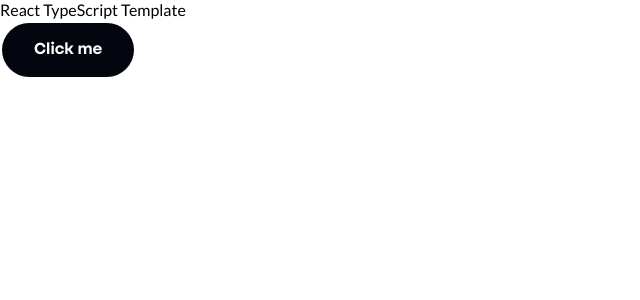
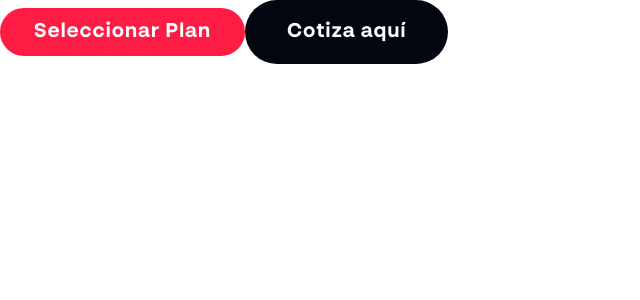
Before and after one commit to denv17/frontend-challengue, a React (Vite) app: page / in a window 1280 px wide. Shown: the top 300 px of the page, without its empty margins (0-640 px from the left). Built offline with nearby package versions, Linux system fonts and the light colour scheme.

Commit message:
feat: add button styles

```diff
--- a/src/App.tsx
+++ b/src/App.tsx
@@ -1,13 +1,20 @@
-import Button from '@/components/Button/Button';
+import Button from "@/components/Button/Button";
 
 function App() {
-
   return (
     <div>
-      <h1>React TypeScript Template</h1>
-      <Button label="Click me" onClick={() => console.log('Button clicked')} />
+      <Button
+        label="Seleccionar Plan"
+        variant="primary"
+        onClick={() => console.log("Button clicked")}
+      />
+      <Button
+        label="Cotiza aquí"
+        size="lg"
+        onClick={() => console.log("Button clicked")}
+      />
     </div>
-  )
+  );
 }
 
-export default App
+export default App;
--- a/src/components/Button/Button.module.css
+++ b/src/components/Button/Button.module.css
@@ -1,23 +1,51 @@
 .btn {
-  background-color: #4caf50;
+  align-items: center;
+  background-color: transparent;
   border-radius: var(--rounded-full);
   border: none;
+  border: var(--border-2) solid transparent;
   color: var(--white);
-  cursor: pointer;
-  display: inline-block;
+  display: inline-flex;
   font-family: var(--font-primary);
-  font-size: 16px;
+  font-size: var(--text-lg);
   font-weight: var(--font-bold);
-  margin: 4px 2px;
-  padding: 15px 32px;
+  justify-content: center;
+  letter-spacing: var(--tracking-wider);
+  line-height: var(--leading-none);
   text-align: center;
-  text-decoration: none;
+  transition: background-color 0.3s, border-color 0.3s, color 0.3s;
 }
 
 .btn--primary {
   background-color: var(--red);
+
+  &:hover {
+    background-color: var(--white);
+    border-color: var(--red);
+    color: var(--red);
+  }
 }
 
 .btn--secondary {
   background-color: var(--black);
+
+  &:hover {
+    background-color: var(--white);
+    border-color: var(--black);
+    color: var(--black);
+  }
 }
+
+.btn--md {
+  padding: var(--spacing-3) var(--spacing-8);
+}
+
+.btn--lg {
+  padding: var(--spacing-4) var(--spacing-10);
+}
+
+@media (min-width: 1024px) {
+  .btn--lg {
+    padding: var(--spacing-5) var(--spacing-10);
+  }
+}
--- a/src/components/Button/Button.tsx
+++ b/src/components/Button/Button.tsx
@@ -1,9 +1,21 @@
-import { ButtonProps } from '@/types/types';
-import styles from './Button.module.css';
+import { ButtonProps } from "@/types/types";
+import styles from "./Button.module.css";
 
-function Button({ label, variant = 'secondary', onClick }: ButtonProps): JSX.Element {
+function Button({
+  label,
+  variant = "secondary",
+  size = "md",
+  onClick,
+}: ButtonProps): JSX.Element {
   return (
-    <button className={`${styles.btn} ${styles[`btn--${variant}`]}`} onClick={onClick}>{label}</button>
+    <button
+      className={`${styles.btn} ${styles[`btn--${variant}`]} ${
+        styles[`btn--${size}`]
+      }`}
+      onClick={onClick}
+    >
+      {label}
+    </button>
   );
 }
 
--- a/src/css/preflight.css
+++ b/src/css/preflight.css
@@ -27,6 +27,7 @@
 
 html,
 :host {
+  color: var(--navy-blue);
   line-height: var(--leading-normal);
   /* 1 */
   -webkit-text-size-adjust: 100%;
--- a/src/css/variables.css
+++ b/src/css/variables.css
@@ -42,10 +42,19 @@
 
   /* Line Heights */
   --leading-none: 1;
-  --leading-tight: 1.2;
+  --leading-tight: 1.25;
+  --leading-snug: 1.375;
   --leading-normal: 1.5;
   --leading-relaxed: 1.625;
   --leading-loose: 2;
+
+  /* Letter Spacing */
+  --tracking-tighter: -0.04em;
+  --tracking-tight: -0.02em;
+  --tracking-normal: 0;
+  --tracking-wide: 0.02em;
+  --tracking-wider: 0.04em;
+  --tracking-widest: 0.8em;
 
   /* Spacing */
   --spacing-0: 0;
@@ -87,6 +96,12 @@
   --rounded-lg: var(--spacing-4);
   --rounded-full: 9999px;
 
+  /* Border Width */
+  --border-0: 0;
+  --border-1: 1px;
+  --border-2: 2px;
+  --border-3: 3px;
+
   /* Shadows */
   --shadow-lg: box-shadow: 0px 1px 32px 0px #AEACF359;
 }
--- a/src/types/types.ts
+++ b/src/types/types.ts
@@ -1,5 +1,6 @@
 export type ButtonProps = {
   label: string;
   variant?: "primary" | "secondary";
+  size?: "md" | "lg";
   onClick: () => void;
 };
```
